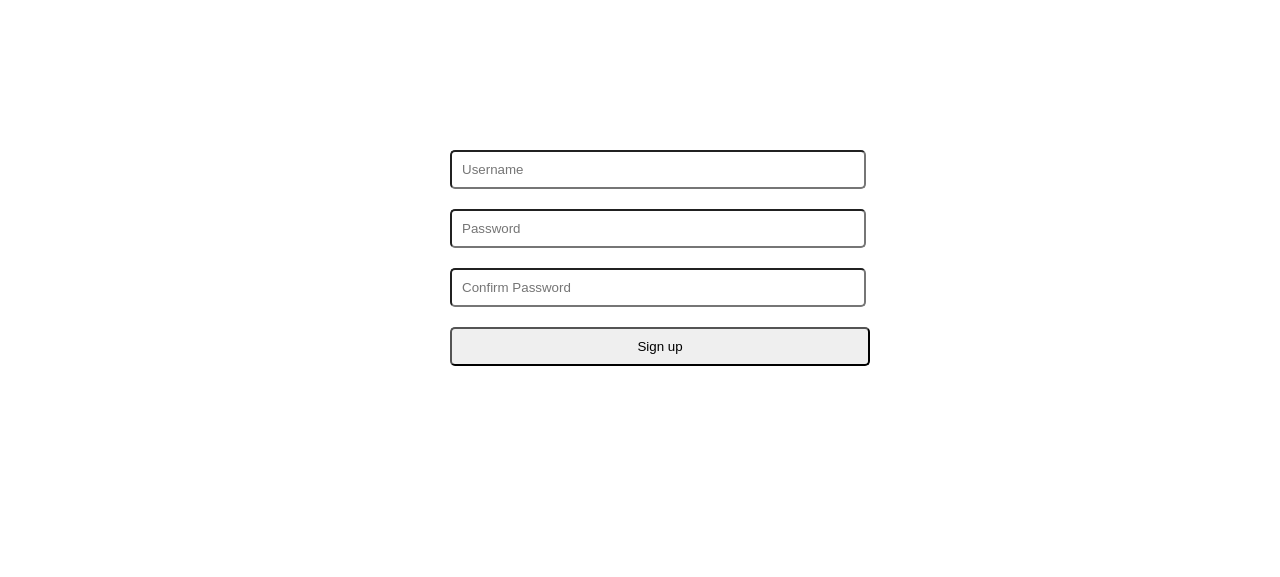
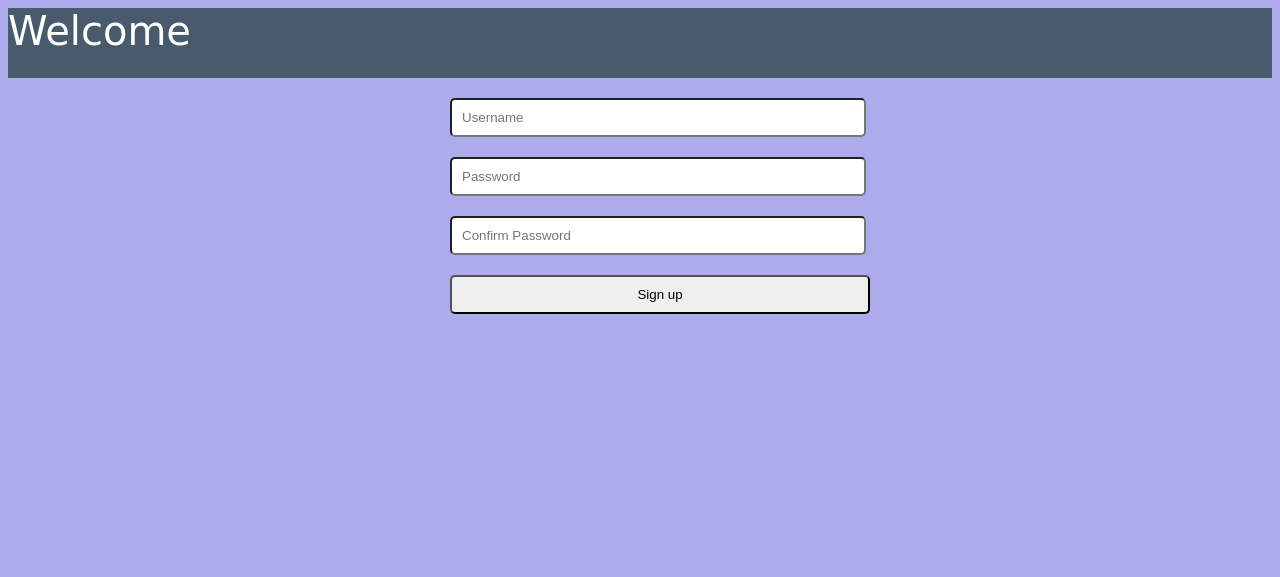
Before and after one commit to TawandaEmmauel/OISP, a PHP site: page /signup.html in a window 1280 px wide. Shown: the top 577 px of the page. Run offline with PHP 8.4, Linux system fonts and the light colour scheme.

Commit message:
SignUp page

```diff
--- a/signup.css
+++ b/signup.css
@@ -6,11 +6,13 @@
     font-family: myfont;
     src: url(UI\Fonts\OpenSans-Regular.ttf);
 }
-
+body{
+    background-color: rgba(72, 72, 214, 0.452);
+}
 #wrapper {
     max-width: 900px;
     min-height: 500px;
-    display: flex;
+    /* display: flex; */
     margin: auto;
     color: grey;
     font-size: 13px;
@@ -41,3 +43,14 @@ input[type=submit] {
     border: solid thin 1px gray;
     cursor: pointer;
 }
+
+#header{
+    background-color: #485b6c;
+    height: 70px;
+    font-size: 40px;
+    /* text-align: center; */
+    font-family: cursive;
+    width: 100%;
+    color: white;
+
+}
--- a/signup.html
+++ b/signup.html
@@ -14,6 +14,10 @@
 
 
 <body>
+
+    <div id="header">
+        Welcome
+    </div>
     <div id="wrapper">
             <form>
                 <input type="text" name="username" placeholder="Username"><br>
```
